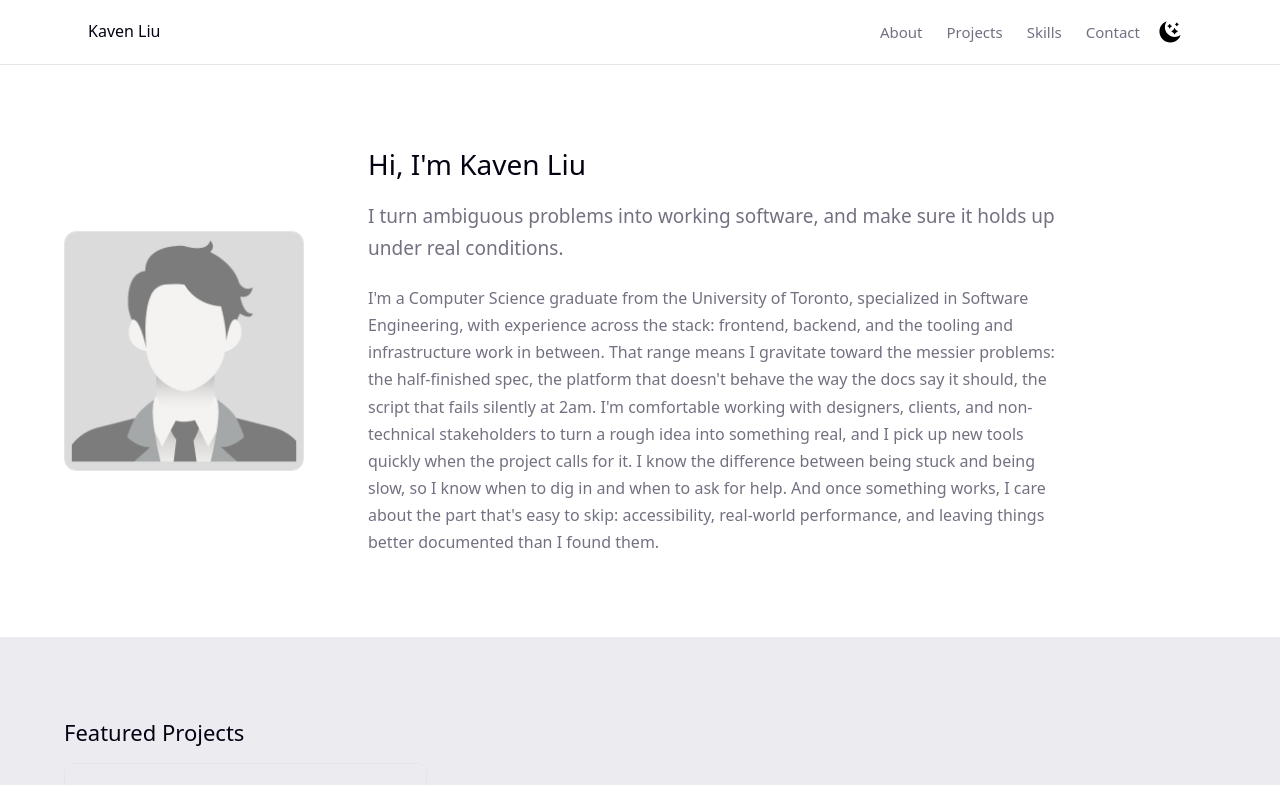
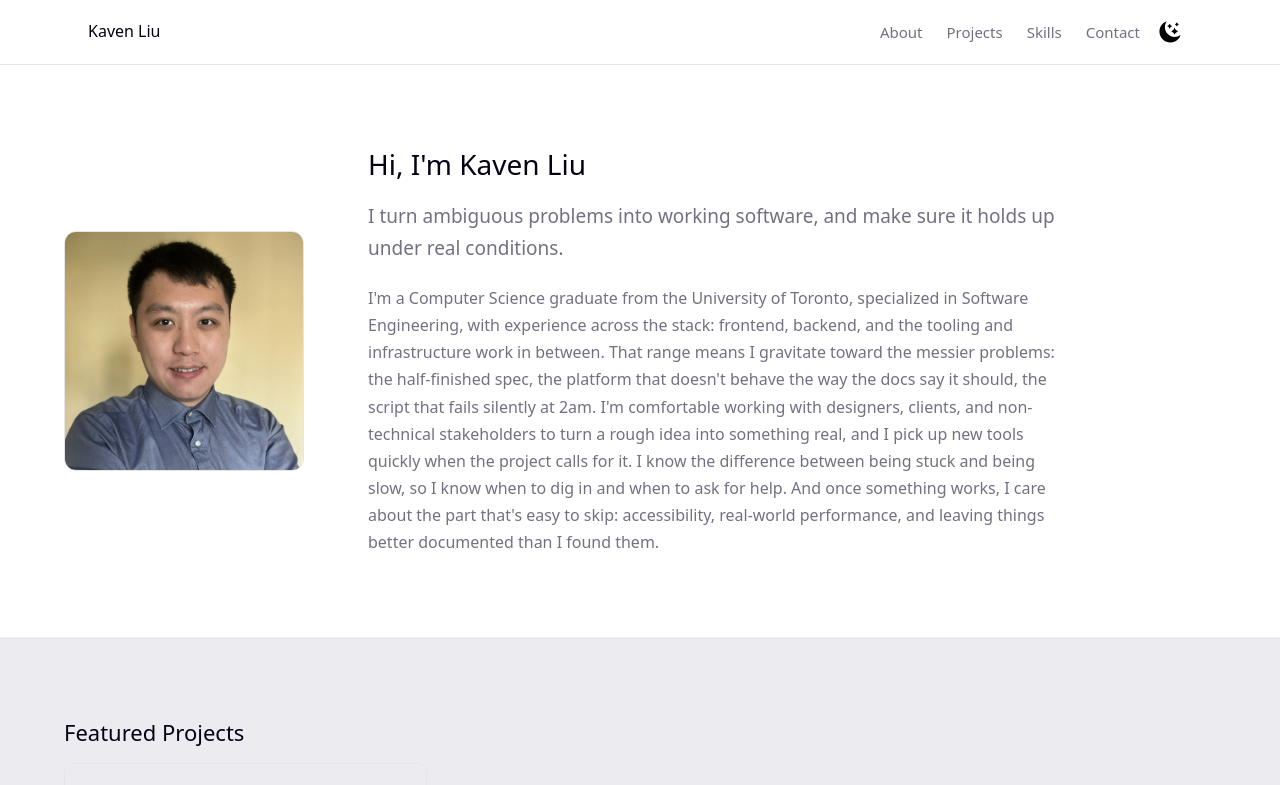
Before and after one commit to Reios0/reios0.github.io, a Jekyll site: the page built from index.html, in a window 1280 px wide and 900 px high. Shown: the top 785 px of the window. Built offline with Jekyll 4.4.1, drawn with Linux system fonts in a browser that asks for light colours.

Commit message:
Update _data/settings.yml (via Pages CMS)

```diff
--- a/_data/settings.yml
+++ b/_data/settings.yml
@@ -1,3 +1,3 @@
 title: Kaven Liu
 description: Entry-level software engineer
-profile_image: /assets/images/vecteezy_man-empty-avatar-vector-photo-placeholder-for-social_36594092-1.jpg
+profile_image: /assets/images/liukaven_profile_image.webp
```
